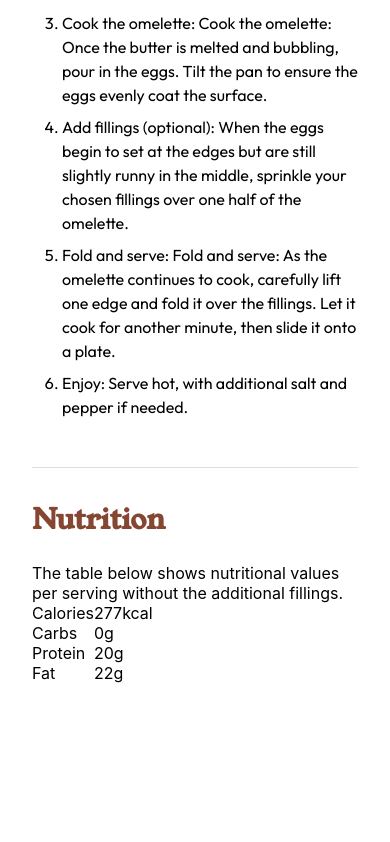
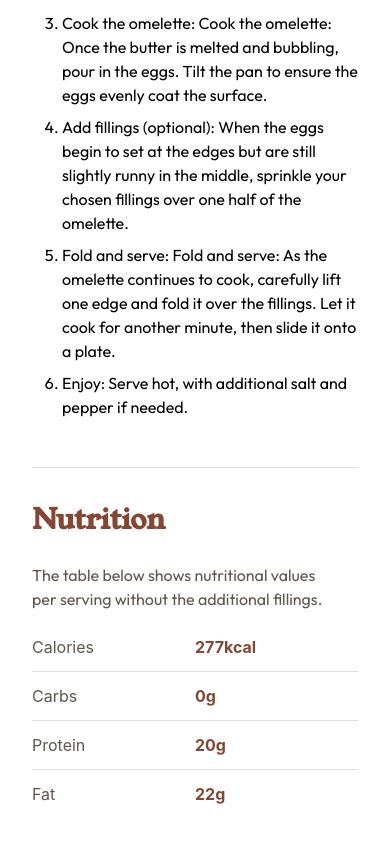
Before and after one commit to Oleksandr-Berd/recipe, a React (Create React App) app: page / in a window 390 px wide. Shown: the part 1239-2081 px from the top of the page. Before the commit the page ends 1962 px from the top, so only its background shows below. Built offline with nearby package versions, Linux system fonts and the light colour scheme.

Commit message:
mobile is done

```diff
--- a/src/components/Nutrition/Nutrition.tsx
+++ b/src/components/Nutrition/Nutrition.tsx
@@ -3,10 +3,10 @@ const Nutrition = () => {
     return (
       <SC.NutritionCon>
         <SC.NutritionTitle>Nutrition</SC.NutritionTitle>
-        <p>
+        <SC.NutritionText>
           The table below shows nutritional values per serving without the
           additional fillings.
-        </p>
+        </SC.NutritionText>
         <SC.NutritionListCon>
           <ul>
             <li>Calories</li>
--- a/src/components/Nutrition/NutritionStyled.ts
+++ b/src/components/Nutrition/NutritionStyled.ts
@@ -15,7 +15,47 @@ margin-bottom: 24px;
   color: #854632;
 `;
 
+export const NutritionText = styled.p`
+  margin-bottom: 24px;
+
+  font-family: "Outfit";
+  font-size: 16px;
+  line-height: 1.5;
+  color: #5f564d;
+
+  text-wrap: balance;
+`;
+
 export const NutritionListCon = styled.div`
   display: flex;
   flex-direction: row;
-`
+  justify-content: space-between;
+
+  & > ul {
+    width: 50%;
+  }
+
+  & > ul > li:not(:first-child) {
+    padding-top: 12px;
+  }
+
+  & > ul > li:not(:last-child) {
+    padding-bottom: 12px;
+
+    border-bottom: 1px solid #e3ddd7;
+  }
+
+  & > ul:not(:last-child) > li {
+    font-size: 16px;
+    line-height: 1.5;
+    color: #5f564d;
+  }
+
+  & > ul:last-child > li {
+    font-size: 16px;
+    line-height: 1.5;
+    font-weight: bold;
+
+    color: #854632;
+  }
+`;
```
Lines whose indentation alone changed are shown as unchanged.
